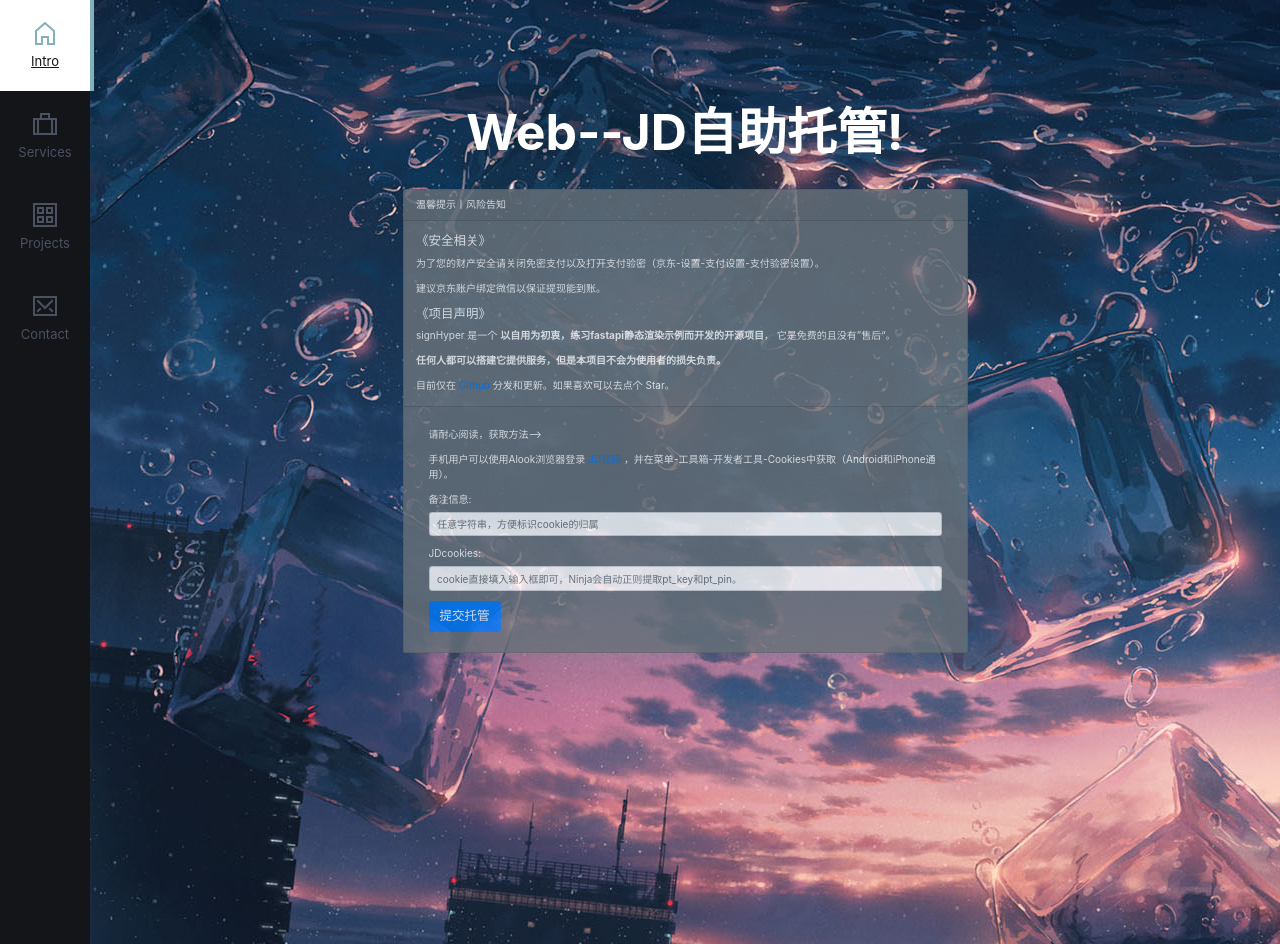
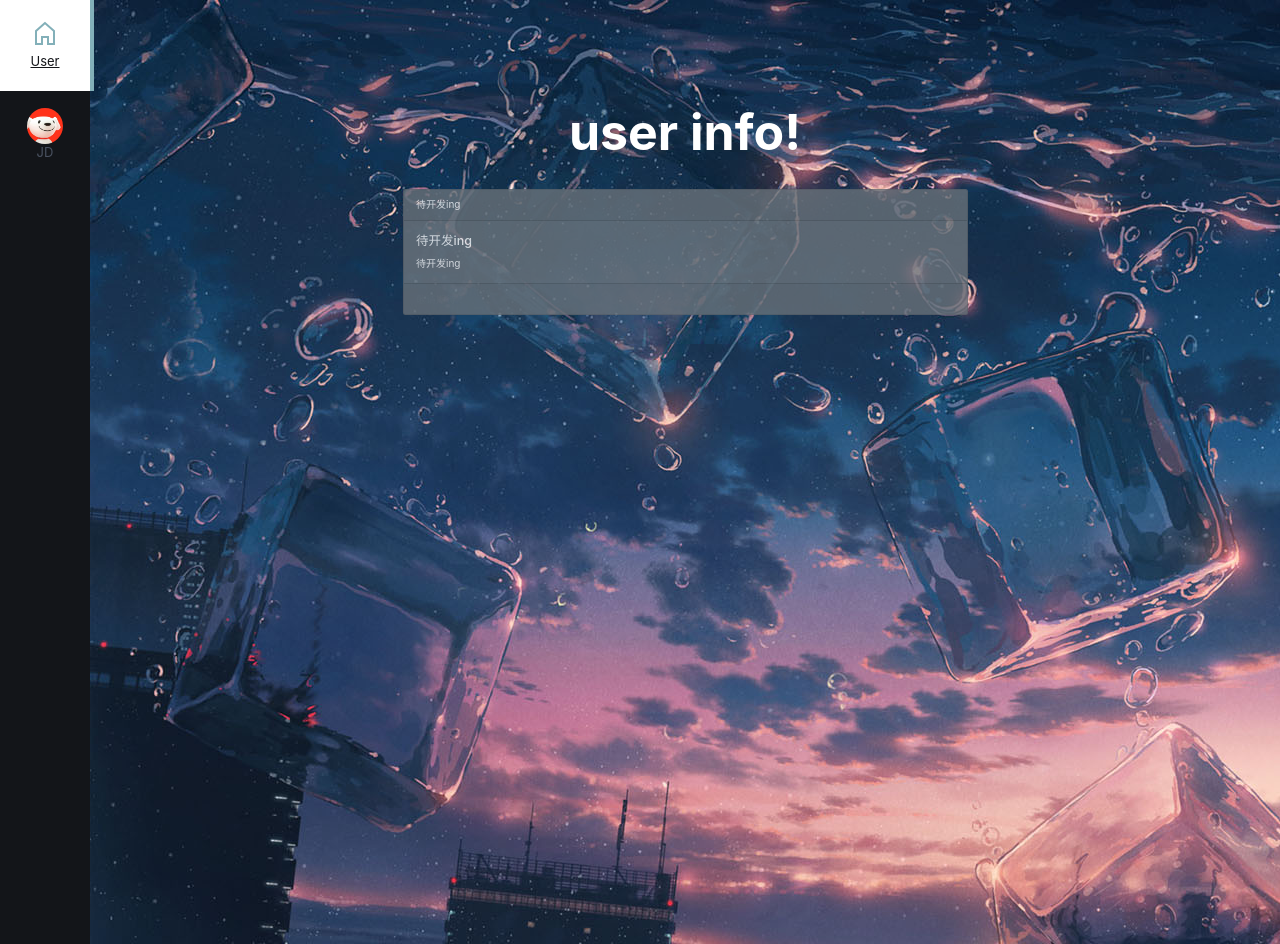
Before and after one commit to DeSireFire/signHyper, a FastAPI app: page / in a window 1280 px wide. Run offline with FastAPI, Linux system fonts and the light colour scheme; some libraries are stand-ins or nearby versions.

Commit message:
走通前后端

```diff
--- a/main.py
+++ b/main.py
@@ -5,12 +5,16 @@ from fastapi import FastAPI, Request
 from fastapi.staticfiles import StaticFiles
 from fastapi.templating import Jinja2Templates
 from starlette.responses import RedirectResponse
+from apps.jd import jdApp
 
 app = FastAPI()
 # 创建一个templates（模板）对象，以后可以重用。
 templates = Jinja2Templates(directory="./templates")
 # 读取静态文件
 app.mount("/static", StaticFiles(directory="./static"), name="static")
+# 读取子模块
+app.mount(f"/api/jdApp", jdApp)
+
 
 # Request在路径操作中声明一个参数，该参数将返回模板。
 # 使用templates您创建的渲染并返回TemplateResponse，并request在Jinja2“上下文” 中将用作键值对之一。
@@ -24,16 +28,15 @@ async def read_root(request: Request):
 
 @app.get("/")
 async def read_root(request: Request):
-    return templates.TemplateResponse(f"base_index.html", {"request": request})
+    return templates.TemplateResponse(f"base_user.html", {"request": request})
 
-@app.get("/favicon.ico")
-async def favicon(request: Request):
-    return templates.TemplateResponse(f"base_index.html", {"request": request})
+# @app.get("/favicon.ico")
+# async def favicon(request: Request):
+#     return templates.TemplateResponse(f"base_index.html", {"request": request})
 
 @app.get("/{path}")
 async def fe_path(request: Request, path: str):
     return templates.TemplateResponse(f"base_{path}.html", {"request": request})
-
 
 # @app.get("/items/{item_id}")
 # def read_item(item_id: int, q: Optional[str] = None):
--- a/static/css/style.css
+++ b/static/css/style.css
@@ -68,6 +68,20 @@ Navigation
   -moz-transition: background-color 0.2s, color 0.2s;
   transition: background-color 0.2s, color 0.2s;
 }
+
+.cd-side-navigation a img {
+  /* this is the icon */
+  position: absolute;
+  left: 50%;
+  right: auto;
+  -webkit-transform: translateX(-50%);
+  -moz-transform: translateX(-50%);
+  -ms-transform: translateX(-50%);
+  -o-transform: translateX(-50%);
+  transform: translateX(-50%);
+  top: 1.3em;
+}
+
 .cd-side-navigation a svg {
   /* this is the icon */
   position: absolute;
@@ -470,3 +484,23 @@ Navigation
     left: 90px;
   }
 }
+
+/* --------------------------------
+
+ 图标
+
+-------------------------------- */
+.nav_logos {
+    width: 40%;
+    position: absolute;
+    left: 50%;
+    right: auto;
+    -webkit-transform: translateX(-50%);
+    -moz-transform: translateX(-50%);
+    -ms-transform: translateX(-50%);
+    -o-transform: translateX(-50%);
+    transform: translateX(-50%);
+    top: 1.3em;
+    overflow: hidden;
+    display: block;
+}
--- /dev/null
+++ b/static/js/jd.js
@@ -0,0 +1,22 @@
+function login() {
+    var datas = {
+        jdCookies: $("#jdcookie").val(),
+        remark: $("#remark").val(),
+    };
+    $.ajax({
+        type: "POST",
+        dataType: "json",
+        url: "/api/jdApp/setck",
+        contentType: "application/json; charset=utf-8",
+        data: JSON.stringify(datas),
+		// headers:{"Content-Type":"application/json","accept":"application/json"},
+        success: function (data) {
+            if (data.status == "0") {
+                $("#errorTips").text(data.errMsg).show();
+                $("#loginBtn").text("提交托管");
+            } else {
+                window.location.href = "/user";
+            }
+        }
+    });
+}
--- a/templates/base.html
+++ b/templates/base.html
@@ -20,6 +20,7 @@
 	<script src="{{ url_for('static', path='js/jquery-2.1.4.js') }}"></script>
 	<script src="{{ url_for('static', path='js/velocity.min.js') }}"></script>
 	<script src="{{ url_for('static', path='js/main.js') }}"></script><!-- Resource jQuery -->
+	<script src="{{ url_for('static', path='js/jd.js') }}"></script><!-- Resource jQuery -->
 	<!-- JavaScript Bundle with Popper -->
 	<script src="https://cdn.bootcdn.net/ajax/libs/twitter-bootstrap/4.6.1/js/bootstrap.min.js"></script>
 	{% block script %}{% endblock %}
--- a/templates/base_index.html
+++ b/templates/base_jd.html
@@ -71,28 +71,28 @@
 {% endblock %}
 
 {% block script %}
-<script>
-function login(){
-    var datas = {
-        jdcookie: $("#jdcookie").val(),
-        remark: $("#remark").val(),
-    };
-	$.ajax({
-			type: "POST",
-			dataType: "json",
-			url:"/api/login",
-			data:datas,
-			success: function (data) {
-			if (data.status == "0") {
-				$("#errorTips").text(data.errMsg).show();
-				$("#loginBtn").text("提交托管");
-			}else{
-				window.location.href="/home";
-			}
-			}
-	 });
-}
-</script>
+<!--<script>-->
+<!--function login(){-->
+<!--    var datas = {-->
+<!--        jdcookie: $("#jdcookie").val(),-->
+<!--        remark: $("#remark").val(),-->
+<!--    };-->
+<!--	$.ajax({-->
+<!--			type: "POST",-->
+<!--			dataType: "json",-->
+<!--			url:"/api/jdApp/setck",-->
+<!--			data:datas,-->
+<!--			success: function (data) {-->
+<!--			if (data.status == "0") {-->
+<!--				$("#errorTips").text(data.errMsg).show();-->
+<!--				$("#loginBtn").text("提交托管");-->
+<!--			}else{-->
+<!--				window.location.href="/user";-->
+<!--			}-->
+<!--			}-->
+<!--	 });-->
+<!--}-->
+<!--</script>-->
 
 <!--<script>-->
 <!--	var app = Vue.createApp({-->
--- a/templates/base_nav.html
+++ b/templates/base_nav.html
@@ -3,33 +3,40 @@
 	<nav class="cd-side-navigation">
 		<ul>
 			<li>
-				<a href="#0" class="selected" data-menu="index">
+				<a href="#0" class="selected" data-menu="user">
 					<svg class="nc-icon outline" xmlns="http://www.w3.org/2000/svg" xmlns:xlink="http://www.w3.org/1999/xlink" x="0px" y="0px" width="24px" height="24px" viewBox="0 0 24 24"><g transform="translate(0, 0)"> <polygon fill="none" stroke="#4a5261" stroke-width="2" stroke-linecap="square" stroke-miterlimit="10" points="12,2 3,10 3,23 9,23 9,16 15,16 15,23 21,23 21,10 " stroke-linejoin="miter"></polygon> </g></svg>
-					Intro
+					User
 				</a>
 			</li>
 
 			<li>
-				<a href="#0" data-menu="services">
-					<svg class="nc-icon outline" xmlns="http://www.w3.org/2000/svg" xmlns:xlink="http://www.w3.org/1999/xlink" x="0px" y="0px" width="24px" height="24px" viewBox="0 0 24 24"><g transform="translate(0, 0)"> <polyline data-color="color-2" fill="none" stroke="#4a5261" stroke-width="2" stroke-linecap="square" stroke-miterlimit="10" points=" 16,7 16,2 8,2 8,7 " stroke-linejoin="miter"></polyline> <rect x="1" y="7" fill="none" stroke="#4a5261" stroke-width="2" stroke-linecap="square" stroke-miterlimit="10" width="22" height="15" stroke-linejoin="miter"></rect> <line fill="none" stroke="#4a5261" stroke-width="2" stroke-linecap="square" stroke-miterlimit="10" x1="5" y1="7" x2="5" y2="22" stroke-linejoin="miter"></line> <line fill="none" stroke="#4a5261" stroke-width="2" stroke-linecap="square" stroke-miterlimit="10" x1="19" y1="7" x2="19" y2="22" stroke-linejoin="miter"></line> </g></svg>
-					Services
+				<a href="#0" data-menu="jd">
+					<img class="nav_logos rounded-circle" src="{{ url_for('static', path='img/jd_logo.jpg') }}" class="img-thumbnail" alt="奶狗">
+					JD
 				</a>
 			</li>
 
-			<li>
-				<a href="#0" data-menu="projects">
-					<svg class="nc-icon outline" xmlns="http://www.w3.org/2000/svg" xmlns:xlink="http://www.w3.org/1999/xlink" x="0px" y="0px" width="24px" height="24px" viewBox="0 0 24 24"><g transform="translate(0, 0)"> <rect x="1" y="1" fill="none" stroke="#4a5261" stroke-width="2" stroke-linecap="square" stroke-miterlimit="10" width="22" height="22" stroke-linejoin="miter"></rect> <rect data-color="color-2" x="5" y="5" fill="none" stroke="#4a5261" stroke-width="2" stroke-linecap="square" stroke-miterlimit="10" width="5" height="5" stroke-linejoin="miter"></rect> <rect data-color="color-2" x="14" y="5" fill="none" stroke="#4a5261" stroke-width="2" stroke-linecap="square" stroke-miterlimit="10" width="5" height="5" stroke-linejoin="miter"></rect> <rect data-color="color-2" x="5" y="14" fill="none" stroke="#4a5261" stroke-width="2" stroke-linecap="square" stroke-miterlimit="10" width="5" height="5" stroke-linejoin="miter"></rect> <rect data-color="color-2" x="14" y="14" fill="none" stroke="#4a5261" stroke-width="2" stroke-linecap="square" stroke-miterlimit="10" width="5" height="5" stroke-linejoin="miter"></rect> </g></svg>
-					Projects
-				</a>
-			</li>
+<!--			<li>-->
+<!--				<a href="#0" data-menu="services">-->
+<!--					<svg class="nc-icon outline" xmlns="http://www.w3.org/2000/svg" xmlns:xlink="http://www.w3.org/1999/xlink" x="0px" y="0px" width="24px" height="24px" viewBox="0 0 24 24"><g transform="translate(0, 0)"> <polyline data-color="color-2" fill="none" stroke="#4a5261" stroke-width="2" stroke-linecap="square" stroke-miterlimit="10" points=" 16,7 16,2 8,2 8,7 " stroke-linejoin="miter"></polyline> <rect x="1" y="7" fill="none" stroke="#4a5261" stroke-width="2" stroke-linecap="square" stroke-miterlimit="10" width="22" height="15" stroke-linejoin="miter"></rect> <line fill="none" stroke="#4a5261" stroke-width="2" stroke-linecap="square" stroke-miterlimit="10" x1="5" y1="7" x2="5" y2="22" stroke-linejoin="miter"></line> <line fill="none" stroke="#4a5261" stroke-width="2" stroke-linecap="square" stroke-miterlimit="10" x1="19" y1="7" x2="19" y2="22" stroke-linejoin="miter"></line> </g></svg>-->
+<!--					Services-->
+<!--				</a>-->
+<!--			</li>-->
 
-			<li>
-				<a href="#0" data-menu="contact">
-					<svg class="nc-icon outline" xmlns="http://www.w3.org/2000/svg" xmlns:xlink="http://www.w3.org/1999/xlink" x="0px" y="0px" width="24px" height="24px" viewBox="0 0 24 24"><g transform="translate(0, 0)"> <polyline data-color="color-2" fill="none" stroke="#4a5261" stroke-width="2" stroke-linecap="square" stroke-miterlimit="10" points=" 19,7 12,14 5,7 " stroke-linejoin="miter"></polyline> <rect x="1" y="3" fill="none" stroke="#4a5261" stroke-width="2" stroke-linecap="square" stroke-miterlimit="10" width="22" height="18" stroke-linejoin="miter"></rect> <line data-color="color-2" fill="none" stroke="#4a5261" stroke-width="2" stroke-linecap="square" stroke-miterlimit="10" x1="7" y1="15" x2="5" y2="17" stroke-linejoin="miter"></line> <line data-color="color-2" fill="none" stroke="#4a5261" stroke-width="2" stroke-linecap="square" stroke-miterlimit="10" x1="17" y1="15" x2="19" y2="17" stroke-linejoin="miter"></line> </g></svg>
-					</svg>
-					Contact
-				</a>
-			</li>
+<!--			<li>-->
+<!--				<a href="#0" data-menu="projects">-->
+<!--					<svg class="nc-icon outline" xmlns="http://www.w3.org/2000/svg" xmlns:xlink="http://www.w3.org/1999/xlink" x="0px" y="0px" width="24px" height="24px" viewBox="0 0 24 24"><g transform="translate(0, 0)"> <rect x="1" y="1" fill="none" stroke="#4a5261" stroke-width="2" stroke-linecap="square" stroke-miterlimit="10" width="22" height="22" stroke-linejoin="miter"></rect> <rect data-color="color-2" x="5" y="5" fill="none" stroke="#4a5261" stroke-width="2" stroke-linecap="square" stroke-miterlimit="10" width="5" height="5" stroke-linejoin="miter"></rect> <rect data-color="color-2" x="14" y="5" fill="none" stroke="#4a5261" stroke-width="2" stroke-linecap="square" stroke-miterlimit="10" width="5" height="5" stroke-linejoin="miter"></rect> <rect data-color="color-2" x="5" y="14" fill="none" stroke="#4a5261" stroke-width="2" stroke-linecap="square" stroke-miterlimit="10" width="5" height="5" stroke-linejoin="miter"></rect> <rect data-color="color-2" x="14" y="14" fill="none" stroke="#4a5261" stroke-width="2" stroke-linecap="square" stroke-miterlimit="10" width="5" height="5" stroke-linejoin="miter"></rect> </g></svg>-->
+<!--					Projects-->
+<!--				</a>-->
+<!--			</li>-->
+
+<!--			<li>-->
+<!--				<a href="#0" data-menu="contact">-->
+<!--					<svg class="nc-icon outline" xmlns="http://www.w3.org/2000/svg" xmlns:xlink="http://www.w3.org/1999/xlink" x="0px" y="0px" width="24px" height="24px" viewBox="0 0 24 24"><g transform="translate(0, 0)"> <polyline data-color="color-2" fill="none" stroke="#4a5261" stroke-width="2" stroke-linecap="square" stroke-miterlimit="10" points=" 19,7 12,14 5,7 " stroke-linejoin="miter"></polyline> <rect x="1" y="3" fill="none" stroke="#4a5261" stroke-width="2" stroke-linecap="square" stroke-miterlimit="10" width="22" height="18" stroke-linejoin="miter"></rect> <line data-color="color-2" fill="none" stroke="#4a5261" stroke-width="2" stroke-linecap="square" stroke-miterlimit="10" x1="7" y1="15" x2="5" y2="17" stroke-linejoin="miter"></line> <line data-color="color-2" fill="none" stroke="#4a5261" stroke-width="2" stroke-linecap="square" stroke-miterlimit="10" x1="17" y1="15" x2="19" y2="17" stroke-linejoin="miter"></line> </g></svg>-->
+<!--					</svg>-->
+<!--					Contact-->
+<!--				</a>-->
+<!--			</li>-->
 		</ul>
 	</nav> <!-- .cd-side-navigation -->
 {% endblock %}
--- /dev/null
+++ b/templates/base_user.html
@@ -0,0 +1,58 @@
+{% extends 'base_nav.html' %}
+{% block main %}
+<main class="cd-main">
+	<section class="cd-section index visible">
+		<header>
+			<div class="cd-title">
+				<h2>user info!</h2>
+			</div>
+			<div class="container-fluid cd-components">
+				<div class="row">
+					<div class="col-sm-3"></div>
+					<div class="col-sm-6">
+						<div class="card text-white bg-secondary rounded">
+						  <div class="card-header">待开发ing</div>
+						  	<div class="card-body">
+								<h5 class="card-title">待开发ing</h5>
+							  	<p class="card-text">待开发ing</p>
+						  	</div>
+							<div class="card-footer text-muted ">
+								敬请期待！
+							</div>
+						</div>
+					</div>
+					<div class="col-sm-3"></div>
+				</div>
+			</div>
+<!--			<a href="#index-content" class="cd-scroll">Scroll Down</a>-->
+		</header>
+
+		<div class="cd-content" id="index-content">
+			<p><input type="text" placeholder="请输入想说的话..." id="myInput"></p>
+			<p id="result"></p>
+		</div> <!-- .cd-content -->
+	</section> <!-- .cd-section -->
+</main> <!-- .cd-main -->
+
+<div id="cd-loading-bar" data-scale="1" class="index"></div> <!-- lateral loading bar -->
+{% endblock %}
+
+{% block script %}
+<script>
+ $(function () {
+ $("#myInput").on("input", function () {
+ //在输入框中打印输入的值
+ $("#result").text($(this).val());
+ });
+ });
+</script>
+
+<!--<script>-->
+<!--	var app = Vue.createApp({-->
+<!--	  data() {return {message: 'Ciao'}},-->
+<!--	  compilerOptions: {-->
+<!--		delimiters: ["${", "}$"]-->
+<!--	  }-->
+<!--	}).mount('#app');-->
+<!--</script>-->
+{% endblock %}
```
Also changed, not shown: apps/jd.py (added, +28 -0 lines), apps/__init__.py (added), static/img/jd_logo.jpg (added).
